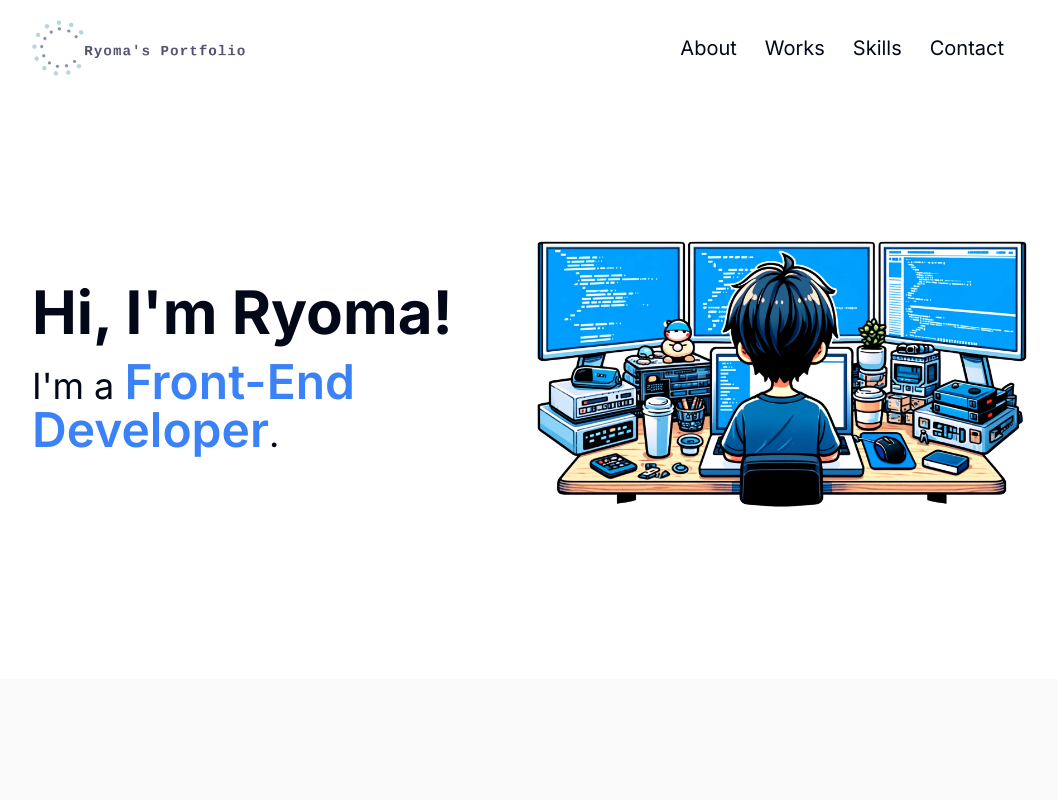
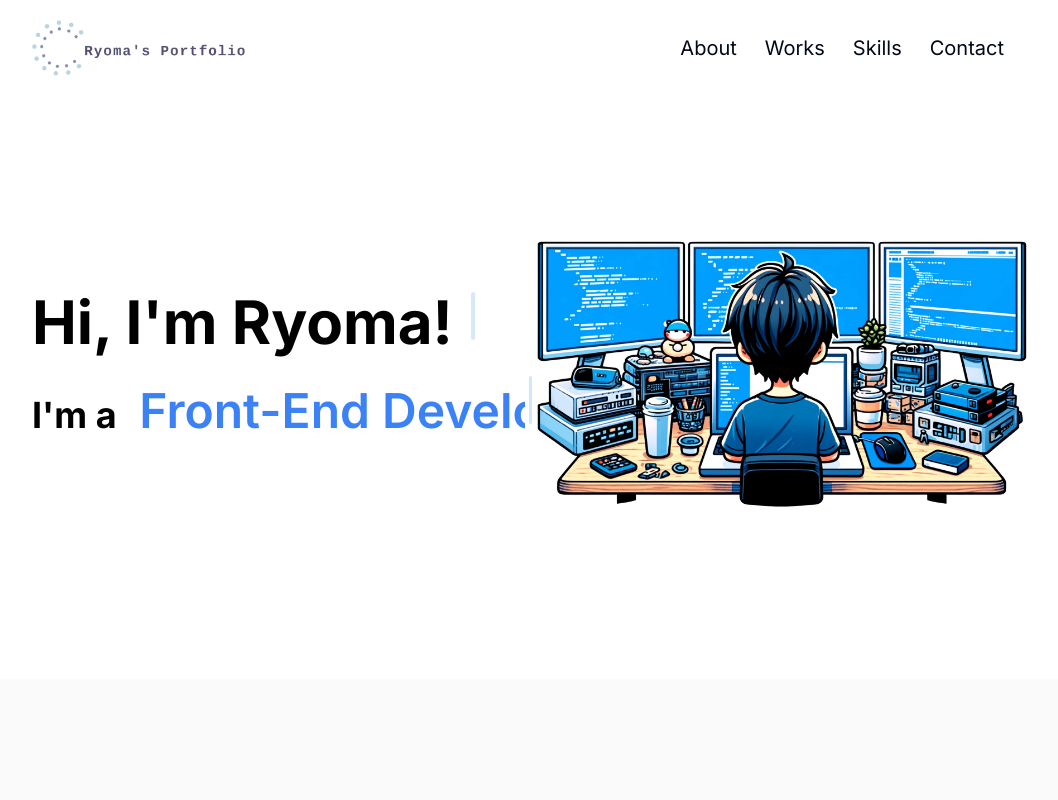
Before and after one commit to Ryoma89/Portfolio, a Next.js app: page / in a window 1280 px wide. Shown: the top 800 px of the page, without its empty margins (108-1166 px from the left). Built offline with nearby package versions, Linux system fonts and the light colour scheme.

Commit message:
feat: text-animation

```diff
--- a/app/components/layouts/Hero.tsx
+++ b/app/components/layouts/Hero.tsx
@@ -1,16 +1,58 @@
-import React from "react";
+"use client";
+import React, { useEffect, useState } from "react";
+import {
+  TypewriterEffect,
+  TypewriterEffectSmooth,
+} from "../ui/typewriter-effect";
 
 const Hero = () => {
+  const [showText, setShowText] = useState(false);
+
+  useEffect(() => {
+    const timer = setTimeout(() => {
+      setShowText(true);
+    }, 3000);
+    return () => clearTimeout(timer);
+  }, []);
   return (
     <section className="p-10 mt-[96px] mb-10 md:py-20 lg:py-24 xl:py-32">
       <div className="sm:grid sm:grid-cols-2 sm:items-center xl:w-[1000px] xl:mx-auto">
-      <div className="">
-        <h2 className="text-2xl xs:text-3xl font-bold md:text-4xl lg:text-5xl xl:text-6xl">Hi, I'm Ryoma!</h2>
-        <p className="xs:text-xl xs:mt-2 md:text-xl lg:text-3xl lg:mt-4 xl:text-4xl">I'm a <span className="text-blue-500 font-semibold text-xl xs:text-2xl sm:text-xl md:text-2xl lg:text-4xl xl:text-5xl">Front-End Developer</span>.</p>
-      </div>
-      <div className="mt-7 sm:mt-0">
-        <img src="/Hero.webp" alt="Hero Image" />
-      </div>
+        <div className="">
+          <h2 className="text-2xl xs:text-3xl font-bold md:text-4xl lg:text-5xl xl:text-6xl">
+            <TypewriterEffectSmooth
+              words={[{ text: "Hi, I'm Ryoma!" }]}
+              className=""
+              cursorClassName="bg-blue-500"
+            />
+          </h2>
+
+          {showText && (
+            <TypewriterEffectSmooth
+              words={[
+                {
+                  text: "I'm a ",
+                  className:
+                    "xs:text-xl xs:mt-2 md:text-xl lg:text-3xl lg:mt-4 xl:text-4xl",
+                },
+                {
+                  text: "Front-End Developer",
+                  className:
+                    "text-blue-500 font-semibold text-xl xs:text-2xl sm:text-xl md:text-2xl lg:text-4xl xl:text-5xl",
+                },
+                {
+                  text: ".",
+                  className:
+                    "xs:text-xl md:text-2xl lg:text-3xl xl:text-4xl font-semibold",
+                },
+              ]}
+              className="xs:text-xl xs:mt-2 md:text-xl lg:text-3xl lg:mt-4 xl:text-4xl"
+              cursorClassName="bg-blue-500"
+            />
+          )}
+        </div>
+        <div className="mt-7 sm:mt-0">
+          <img src="/Hero.webp" alt="Hero Image" />
+        </div>
       </div>
     </section>
   );
--- /dev/null
+++ b/app/components/ui/typewriter-effect.tsx
@@ -0,0 +1,187 @@
+"use client";
+
+import { cn } from "@/utils/cn";
+import { motion, stagger, useAnimate, useInView } from "framer-motion";
+import { useEffect } from "react";
+
+export const TypewriterEffect = ({
+  words,
+  className,
+  cursorClassName,
+}: {
+  words: {
+    text: string;
+    className?: string;
+  }[];
+  className?: string;
+  cursorClassName?: string;
+}) => {
+  // split text inside of words into array of characters
+  const wordsArray = words.map((word) => {
+    return {
+      ...word,
+      text: word.text.split(""),
+    };
+  });
+
+  const [scope, animate] = useAnimate();
+  const isInView = useInView(scope);
+  useEffect(() => {
+    if (isInView) {
+      animate(
+        "span",
+        {
+          display: "inline-block",
+          opacity: 1,
+          width: "fit-content",
+        },
+        {
+          duration: 0.3,
+          delay: stagger(0.1),
+          ease: "easeInOut",
+        }
+      );
+    }
+  }, [isInView]);
+
+  const renderWords = () => {
+    return (
+      <motion.div ref={scope} className="inline">
+        {wordsArray.map((word, idx) => {
+          return (
+            <div key={`word-${idx}`} className="inline-block">
+              {word.text.map((char, index) => (
+                <motion.span
+                  initial={{}}
+                  key={`char-${index}`}
+                  className={cn(
+                    `dark:text-white text-black opacity-0 hidden`,
+                    word.className
+                  )}
+                >
+                  {char}
+                </motion.span>
+              ))}
+              &nbsp;
+            </div>
+          );
+        })}
+      </motion.div>
+    );
+  };
+  return (
+    <div
+      className={cn(
+        "text-base sm:text-xl md:text-3xl lg:text-5xl font-bold text-center",
+        className
+      )}
+    >
+      {renderWords()}
+      <motion.span
+        initial={{
+          opacity: 0,
+        }}
+        animate={{
+          opacity: 1,
+        }}
+        transition={{
+          duration: 0.8,
+          repeat: Infinity,
+          repeatType: "reverse",
+        }}
+        className={cn(
+          "inline-block rounded-sm w-[4px] h-4 md:h-6 lg:h-10 bg-blue-500",
+          cursorClassName
+        )}
+      ></motion.span>
+    </div>
+  );
+};
+
+export const TypewriterEffectSmooth = ({
+  words,
+  className,
+  cursorClassName,
+}: {
+  words: {
+    text: string;
+    className?: string;
+  }[];
+  className?: string;
+  cursorClassName?: string;
+}) => {
+  // split text inside of words into array of characters
+  const wordsArray = words.map((word) => {
+    return {
+      ...word,
+      text: word.text.split(""),
+    };
+  });
+  const renderWords = () => {
+    return (
+      <div>
+        {wordsArray.map((word, idx) => {
+          return (
+            <div key={`word-${idx}`} className="inline-block">
+              {word.text.map((char, index) => (
+                <span
+                  key={`char-${index}`}
+                  className={cn(`dark:text-white text-black `, word.className)}
+                >
+                  {char}
+                </span>
+              ))}
+              &nbsp;
+            </div>
+          );
+        })}
+      </div>
+    );
+  };
+
+  return (
+    <div className={cn("flex space-x-1", className)}>
+      <motion.div
+        className="overflow-hidden pb-2"
+        initial={{
+          width: "0%",
+        }}
+        whileInView={{
+          width: "fit-content",
+        }}
+        transition={{
+          duration: 2,
+          ease: "linear",
+          delay: 1,
+        }}
+      >
+        <div
+          className="text-2xl xs:text-3xl md:text-4xl lg:text-5xl xl:text-6xl font-bold"
+          style={{
+            whiteSpace: "nowrap",
+          }}
+        >
+          {renderWords()}{" "}
+        </div>{" "}
+      </motion.div>
+      <motion.span
+        initial={{
+          opacity: 0,
+        }}
+        animate={{
+          opacity: 1,
+        }}
+        transition={{
+          duration: 0.8,
+
+          repeat: Infinity,
+          repeatType: "reverse",
+        }}
+        className={cn(
+          "block rounded-sm w-[4px]  h-4 sm:h-6 xl:h-12 bg-blue-500",
+          cursorClassName
+        )}
+      ></motion.span>
+    </div>
+  );
+};
--- a/app/page.tsx
+++ b/app/page.tsx
@@ -6,6 +6,7 @@ import Contact from "./components/layouts/Contact";
 import Hero from "./components/layouts/Hero";
 import { Separator } from "@/components/ui/separator";
 import Footer from "./components/layouts/Footer";
+import { TypewriterEffect } from "./components/ui/typewriter-effect";
 
 
 export default function Home() {
--- a/package.json
+++ b/package.json
@@ -17,6 +17,7 @@
     "@radix-ui/react-toast": "^1.1.5",
     "class-variance-authority": "^0.7.0",
     "clsx": "^2.1.1",
+    "framer-motion": "^11.2.10",
     "lucide-react": "^0.394.0",
     "next": "14.2.4",
     "react": "^18",
--- /dev/null
+++ b/utils/cn.ts
@@ -0,0 +1,6 @@
+import { ClassValue, clsx } from "clsx";
+import { twMerge } from "tailwind-merge";
+
+export function cn(...inputs: ClassValue[]) {
+  return twMerge(clsx(inputs));
+}
```
Also changed, not shown: 1 other file (tests, documents, lock files or other folders).
